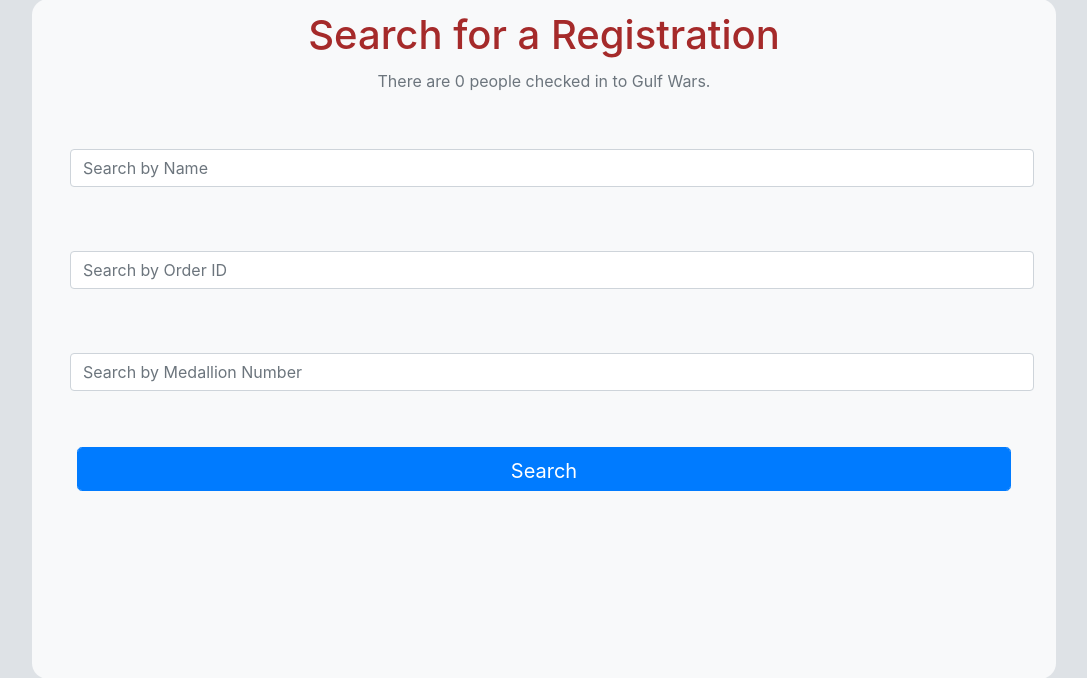
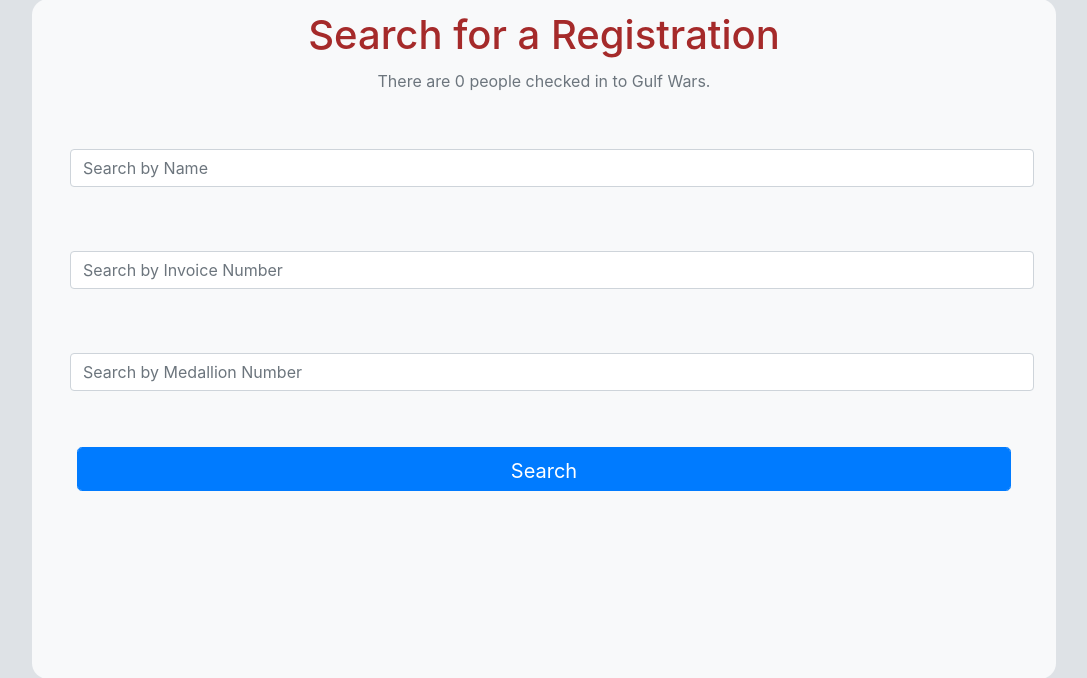
Before and after one commit to gwtroll/gwtroll, a Flask app: page / in a window 1280 px wide. Shown: the part 105-783 px from the top of the page, without its empty margins (96-1183 px from the left). Run offline with Flask 3, Linux system fonts and the light colour scheme; the visitor is signed in with stand-in values (Sample User, id 1); data that the repository does not hold is empty; parts of the project's set-up code (start-up, migrations or seed data) failed here and were passed over; some libraries are stand-ins or nearby versions.

Commit message:
Added Search for Invoice Number

```diff
--- a/app/routes.py
+++ b/app/routes.py
@@ -455,10 +455,10 @@ def index():
                     #(search_value, search_value, search_value))
                     ('%' + search_value + '%', '%' + search_value + '%', '%' + search_value + '%'))
             return render_template('index.html', searchreg=reg, regcount=regcount)
-        elif request.form.get('order_id'):
-            search_value = request.form.get('order_id')
+        elif request.form.get('invoice_number'):
+            search_value = request.form.get('invoice_number')
             reg = query_db(
-                "SELECT * FROM registrations WHERE order_id = %s AND (invoice_status NOT IN ('DUPLICATE','CANCELED') OR invoice_status IS NULL) order by  checkin DESC, lname, fname",
+                "SELECT * FROM registrations WHERE invoice_number = %s AND (invoice_status NOT IN ('DUPLICATE','CANCELED') OR invoice_status IS NULL) order by checkin DESC, lname, fname",
                 (search_value,))
             return render_template('index.html', searchreg=reg, regcount=regcount)
         elif request.form.get('medallion'):
--- a/app/templates/index.html
+++ b/app/templates/index.html
@@ -21,7 +21,7 @@
                 <!-- Search -->
                 <div class="col">
                     <input class="form-control py-2"
-                           placeholder="Search by Order ID" name="order_id" value=""/>
+                           placeholder="Search by Invoice Number" name="invoice_number" value=""/>
                 </div>
             </div>
             <div class="row">
--- a/app/templates/reg.html
+++ b/app/templates/reg.html
@@ -21,7 +21,7 @@
                 <td>{{ reg['regid'] }}</td>
             </tr>
             <tr>
-                <th style="background-color: #D6EEEE">Pre-reg Order ID: </th>
+                <th style="background-color: #D6EEEE">Invoice Number: </th>
                 <td>{{ reg['invoice_number'] }}</td>
             </tr>
             <tr>
```
